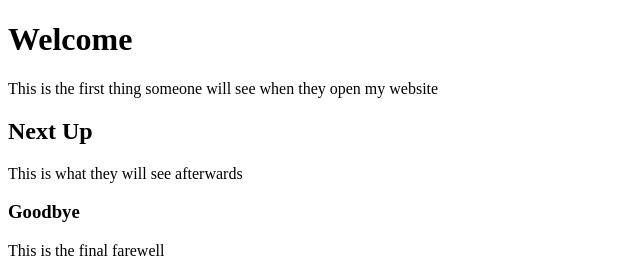
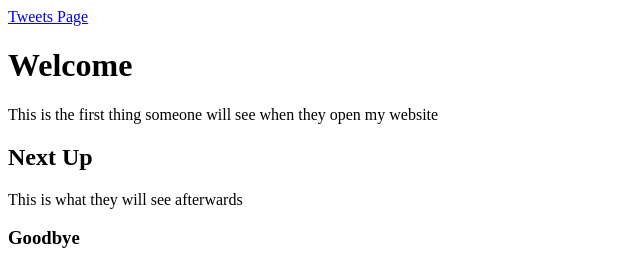
Before and after one commit to Patience-Hellen/My_First_Portfolio, a plain HTML site: page html_basic/index.html in a window 1280 px wide. Shown: the top 265 px of the page, without its empty margins (0-640 px from the left). Drawn offline with Linux system fonts and the light colour scheme.

Commit message:
Update index.html

```diff
--- a/html_basic/index.html
+++ b/html_basic/index.html
@@ -5,6 +5,7 @@
   </head>
 
   <body>
+    <a href="tweets.html">Tweets Page</a>
     <h1>Welcome</h1>
     <p>This is the first thing someone will see when they open my website</p>
 
```
